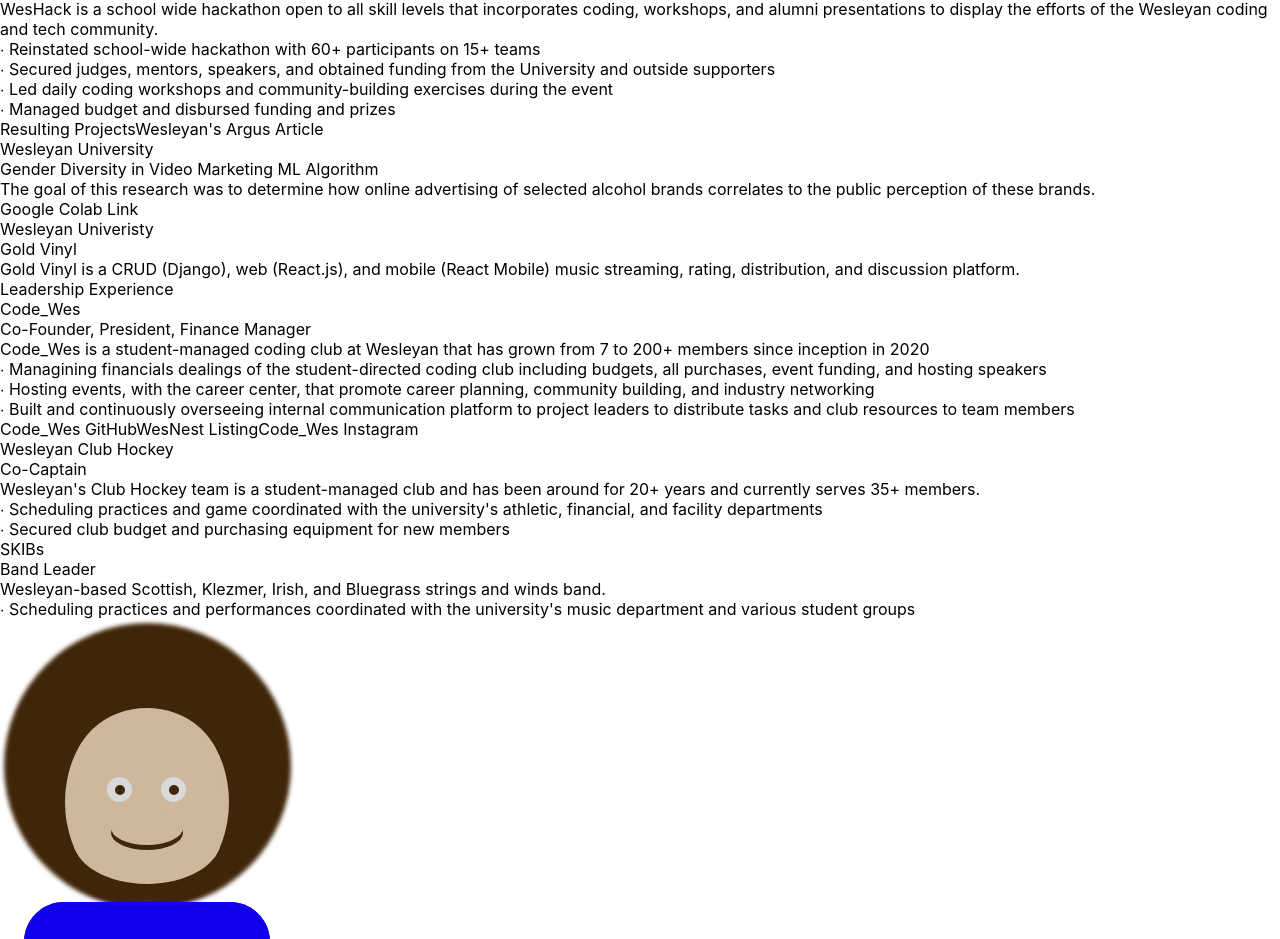
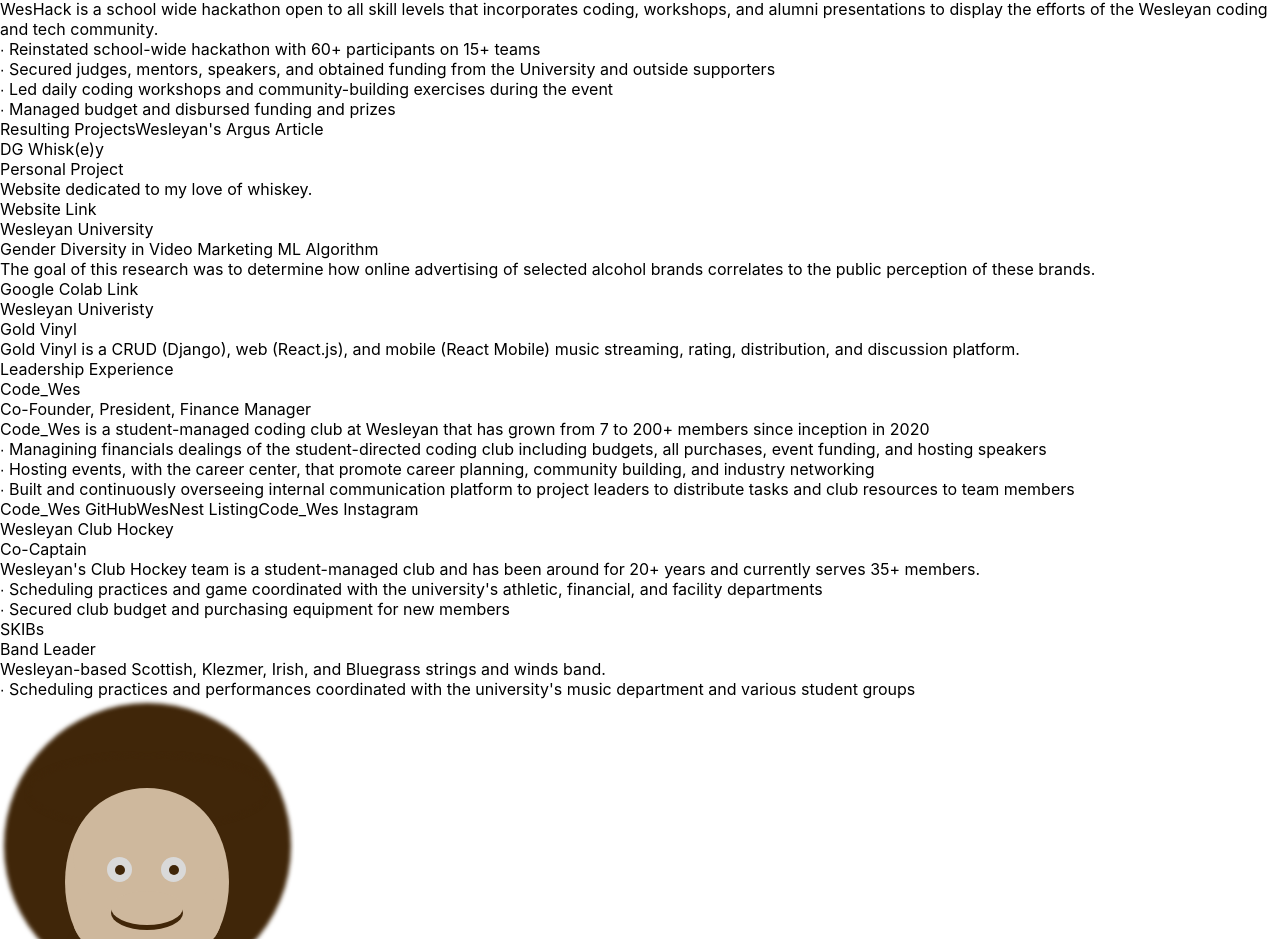
Before and after one commit to danielgoldelman/portfolioWebsiteFrontend, a Next.js app: page / in a window 1280 px wide. Shown: the part 2065-3004 px from the top of the page. Built offline with nearby package versions, Linux system fonts and the light colour scheme.

Commit message:
dgwhiskey

```diff
--- a/pages/components/Projects.js
+++ b/pages/components/Projects.js
@@ -44,6 +44,19 @@
 		},
 		{
 			"ID":           "2",
+			"Title":        "Personal Project",
+			"Workplace":    "DG Whisk(e)y",
+			"Description":  "Website dedicated to my love of whiskey.",
+			"Contribution": [],
+			"Links": [
+				{
+					"title": "Website Link",
+					"link":  "https://dgwhiskey.vercel.app/",
+				},
+			],
+		},
+		{
+			"ID":           "3",
 			"Title":        "Gender Diversity in Video Marketing ML Algorithm",
 			"Workplace":    "Wesleyan University",
 			"Description":  "The goal of this research was to determine how online advertising of selected alcohol brands correlates to the public perception of these brands.",
@@ -56,7 +69,7 @@
 			],
 		},
 		{
-			"ID":           "3",
+			"ID":           "4",
 			"Title":        "Gold Vinyl",
 			"Workplace":    "Wesleyan Univeristy",
 			"Description":  "Gold Vinyl is a CRUD (Django), web (React.js), and mobile (React Mobile) music streaming, rating, distribution, and discussion platform.",
```
Also changed, not shown: 2 other files (tests, documents, lock files or other folders).
